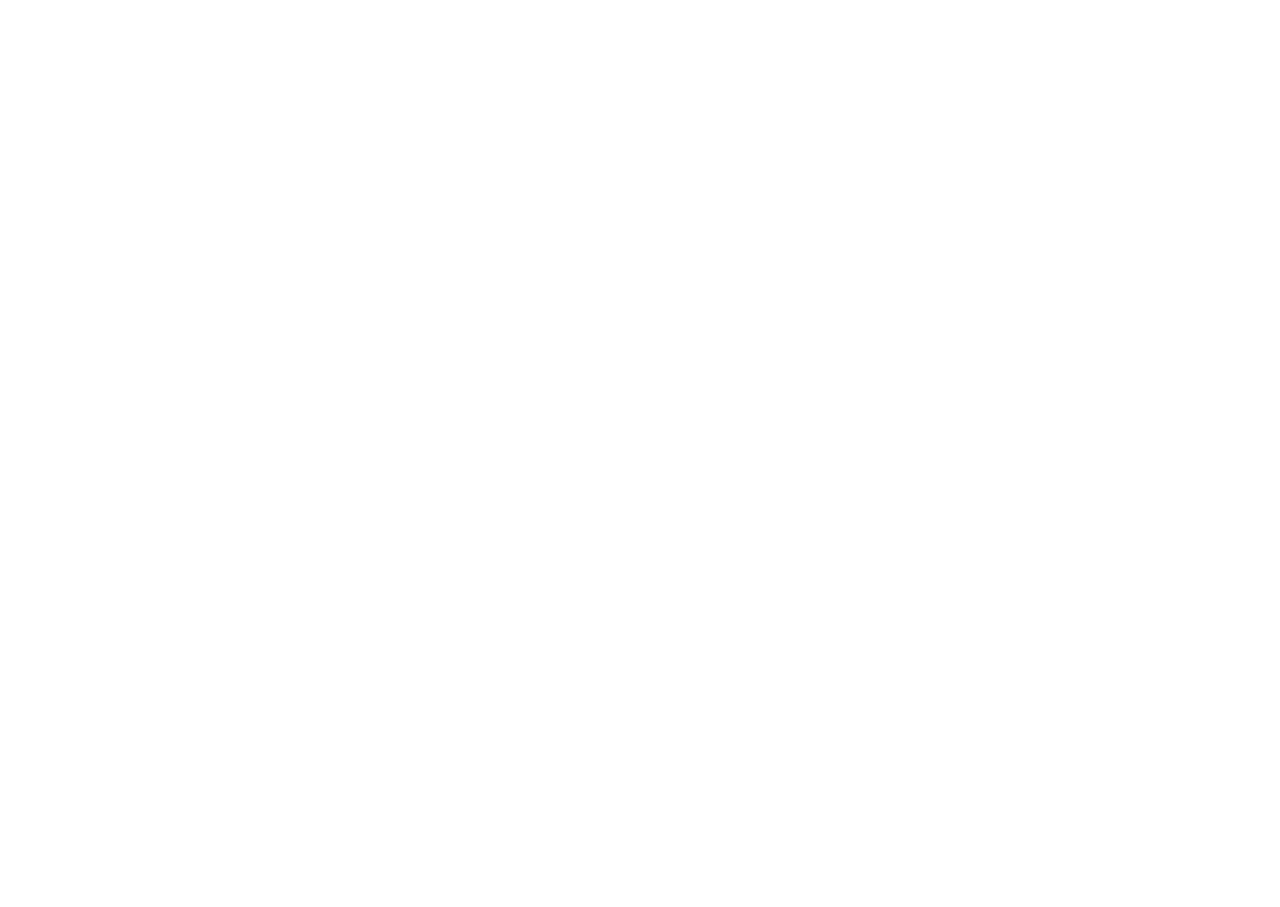
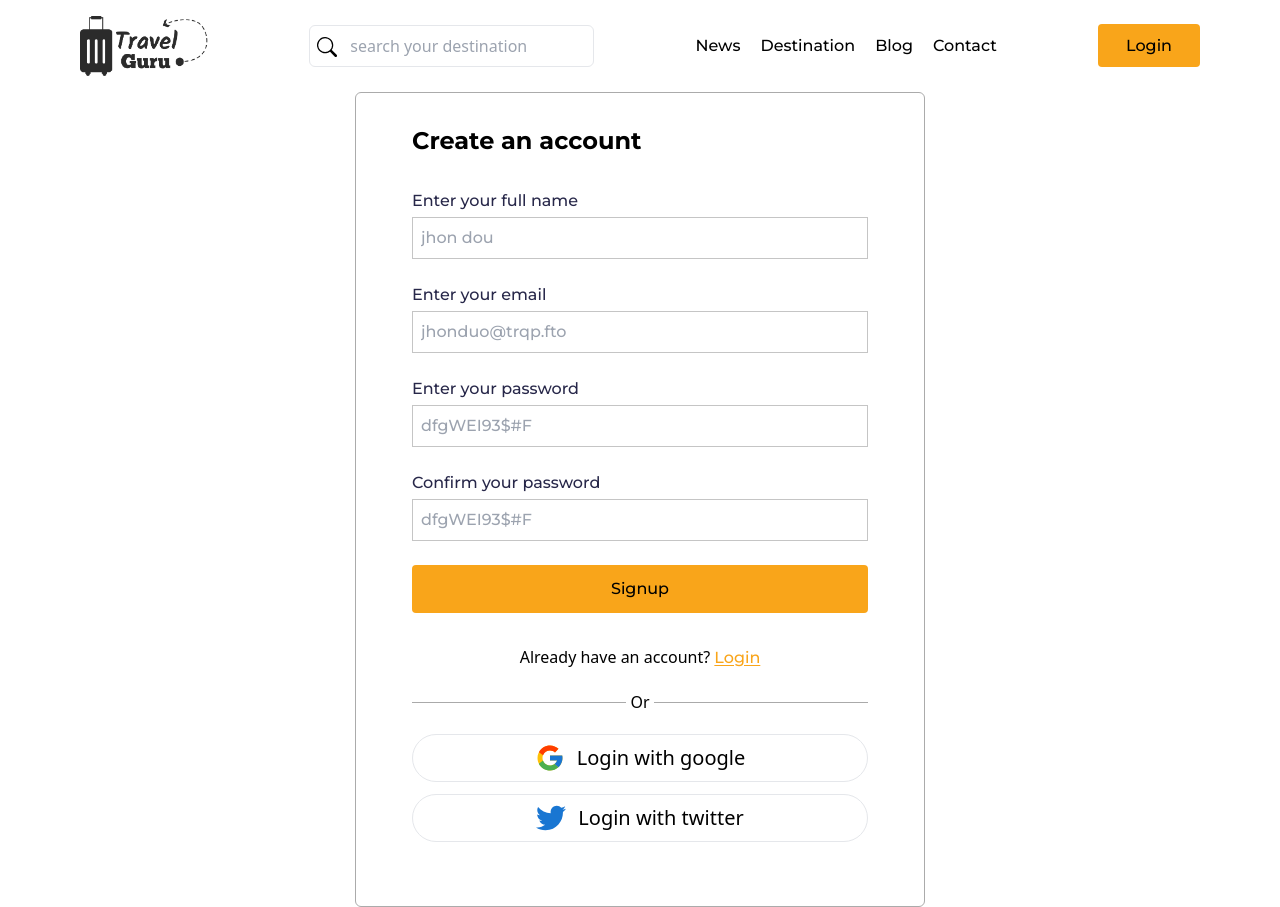
Before and after one commit to tushar-454/travel-destination-booking, a React (Vite) app: page /signup in a window 1280 px wide. Before the commit this address had no page. Before the commit the page ends 800 px from the top, so only its background shows below. Built offline with nearby package versions, Linux system fonts and the light colour scheme.

Commit message:
sign up page ui done

```diff
--- /dev/null
+++ b/src/Components/Signup/Signup.jsx
@@ -0,0 +1,101 @@
+// import PropTypes from 'prop-types'
+
+import { FcGoogle } from 'react-icons/fc';
+import { TfiTwitterAlt } from 'react-icons/tfi';
+import { Link } from 'react-router-dom';
+import Button from '../UI/Button';
+import Input from '../UI/Input';
+import LoginWith from '../UI/LoginWith';
+
+const Signup = () => {
+  return (
+    <div className='max-w-6xl mx-auto px-4'>
+      <div className='w-full flex justify-center'>
+        <div className='w-full sm:w-[570px] px-8 md:px-14 py-8 border border-[#ABABAB] rounded-md'>
+          {/* login title */}
+          <div className='title mb-8'>
+            <h1 className='text-2xl font-bold font-montserrat'>
+              Create an account
+            </h1>
+          </div>
+          {/* login form  */}
+          <div className='form'>
+            <form className='space-y-6'>
+              <Input
+                id='name'
+                label='Enter your full name'
+                name='name'
+                placeholder='jhon dou'
+                type='text'
+                error={''}
+              />
+              <Input
+                id='email'
+                label='Enter your email'
+                name='email'
+                placeholder='jhonduo@trqp.fto'
+                type='email'
+                error={''}
+              />
+              <Input
+                id='password'
+                label='Enter your password'
+                name='password'
+                placeholder='dfgWEI93$#F'
+                type='password'
+                error={''}
+              />
+              <Input
+                id='confirmPassword'
+                label='Confirm your password'
+                name='confirmPassword'
+                placeholder='dfgWEI93$#F'
+                type='password'
+                error={''}
+              />
+
+              <Button
+                displayName='Signup'
+                type='submit'
+                style={{ display: 'block', width: '100%' }}
+              />
+            </form>
+          </div>
+          {/* create an account  */}
+          <div className='text-center my-8'>
+            <p className='font-medium'>
+              Already have an account?{' '}
+              <Link
+                to={'/login'}
+                className='font-medium font-montserrat underline underline-offset-2 transition hover:underline-offset-4 text-[#F9A51A]'
+              >
+                Login
+              </Link>
+            </p>
+          </div>
+          {/* or divider  */}
+          <div className='divider relative w-full flex justify-center items-center'>
+            <span className='font-medium bg-white absolute w-fit text-center px-1'>
+              Or
+            </span>
+          </div>
+          {/* log in with  */}
+          <div className='my-8 space-y-3'>
+            <LoginWith
+              displayName={'Login with google'}
+              icon={<FcGoogle className='text-3xl' />}
+            />
+            <LoginWith
+              displayName={'Login with twitter'}
+              icon={<TfiTwitterAlt className='text-3xl text-[#1976D2]' />}
+            />
+          </div>
+        </div>
+      </div>
+    </div>
+  );
+};
+
+Signup.propTypes = {};
+
+export default Signup;
--- a/src/Routes/Routes.jsx
+++ b/src/Routes/Routes.jsx
@@ -1,6 +1,7 @@
 import { createBrowserRouter } from 'react-router-dom';
 import Home from '../Components/Home/Home';
 import Login from '../Components/Login/Login';
+import Signup from '../Components/Signup/Signup';
 import Layout from './Layout';
 
 const routes = createBrowserRouter([
@@ -17,6 +18,10 @@
         path: '/login',
         element: <Login />,
       },
+      {
+        path: '/signup',
+        element: <Signup />,
+      },
     ],
   },
 ]);
```
